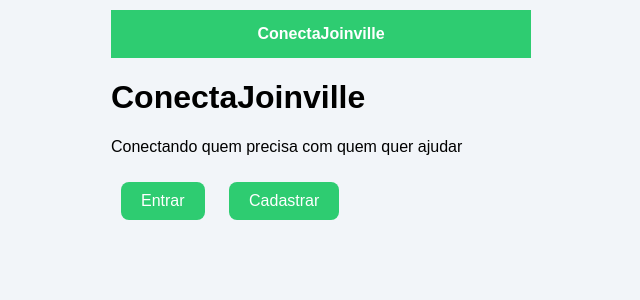
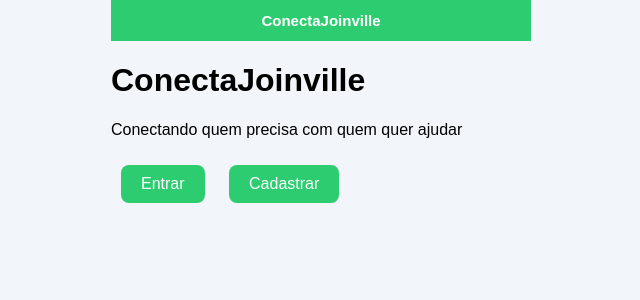
Before and after one commit to PauloBruner/conecta-joinville, a Flask app: page / in a window 1280 px wide. Shown: the top 300 px of the page, without its empty margins (319-959 px from the left). Run offline with Flask 3, Linux system fonts and the light colour scheme.

Commit message:
atualização visual app

```diff
--- a/static/style.css
+++ b/static/style.css
@@ -8,19 +8,22 @@ body {
 .topbar {
     background: #2ecc71;
     color: white;
-    padding: 15px;
+    padding: 12px;
     text-align: center;
-    font-weight: bold;
-    position: sticky;
-    top: 0;
-    z-index: 1000;
+    font-weight: 600;
+    font-size: 15px;
+
+    /* 👇 ESSENCIAL */
+    width: 100%;
+    box-sizing: border-box;
 }
 
 /* CONTAINER */
 .container {
     max-width: 420px;
-    margin: auto;
-    padding: 10px;
+    width: 100%;
+    margin: 0 auto;
+    padding: 0 10px;
 }
 
 /* GRID DE OPÇÕES */
```
